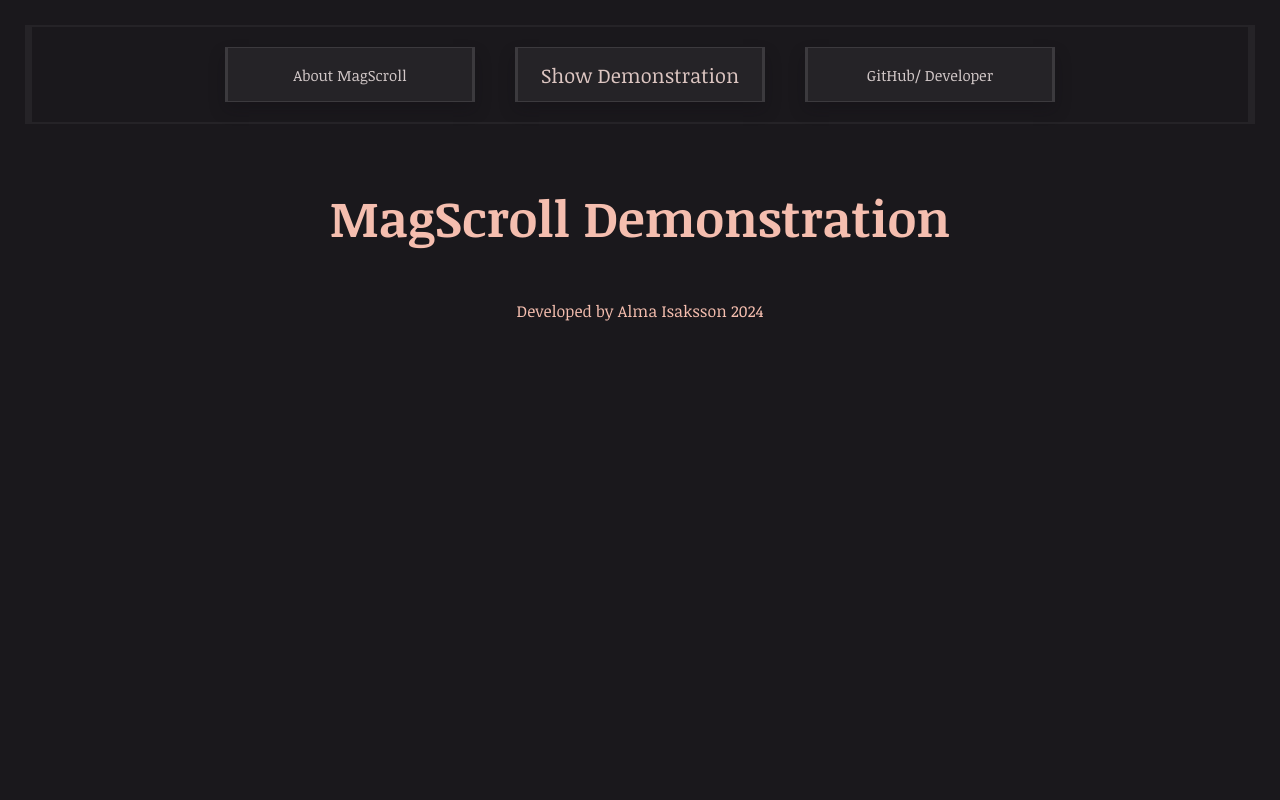
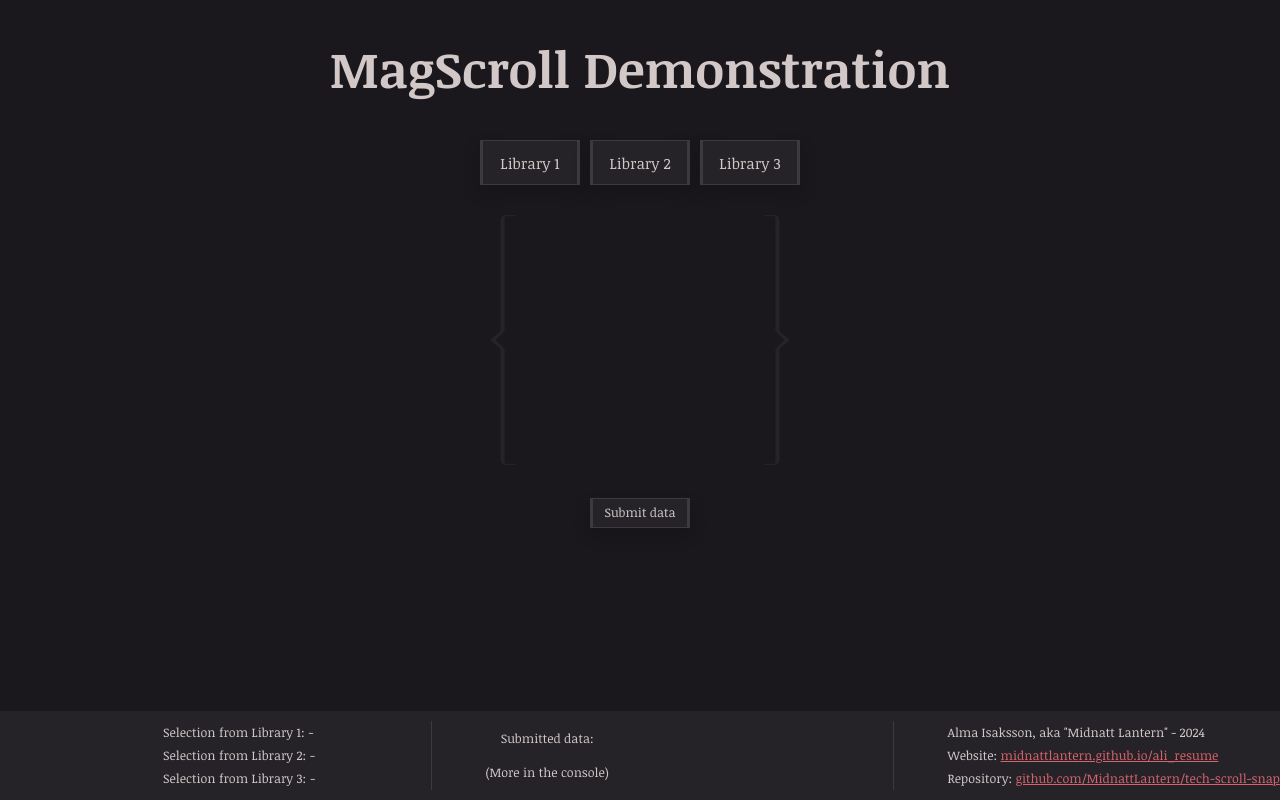
Before and after one commit to MidnattLantern/tech-scroll-snap, a React (Create React App) app: page / in a window 1280 px wide. Built offline with nearby package versions, Linux system fonts and the light colour scheme; a web font is replaced by a local one.

Commit message:
hide page when the screen is too small

```diff
--- a/src/App.tsx
+++ b/src/App.tsx
@@ -1,14 +1,35 @@
-import React from 'react';
+import React, { useState, useEffect } from 'react';
 import './App.css';
-//import ScrollPilotProvider from './pages/scrollPilot/ScrollPilotProvider';
 import LandingPage from './pages/landingPage/LandingPage';
+import TooSmallPage from './pages/tooSmallPage/TooSmallPage';
 
 const App: React.FC = () => {
-  return (<>
-    <div className="App">
-      <LandingPage />
-    </div>
-  </>);
-}
+  const [isSmallScreen, setIsSmallScreen] = useState<boolean>(false);
+
+  const checkScreenSize = () => {
+    setIsSmallScreen(window.innerWidth < 1275);
+  };
+
+  useEffect(() => {
+    checkScreenSize();
+
+    window.addEventListener('resize', checkScreenSize);
+
+    return () => {
+      window.removeEventListener('resize', checkScreenSize);
+    };
+  }, []);
+
+  return (
+    <>
+      {isSmallScreen ? (
+        <TooSmallPage />
+      ) : null}
+      <div className="App">
+          <LandingPage />
+        </div>
+    </>
+  );
+};
 
 export default App;
--- a/src/pages/landingPage/LandingPage.module.css
+++ b/src/pages/landingPage/LandingPage.module.css
@@ -25,11 +25,13 @@
 p{
     color: var(--white-offset);
     font-family: var(--font);
+    cursor: default;
 }
 h1{
     font-size: 50px;
-    color: var(--white-offset);
+    color: var(--white);
     font-family: var(--font);
+    cursor: default;
 }
 a{
     color: var(--theme);
@@ -40,10 +42,6 @@ a{
     flex-direction: row;
     align-items: center;
     justify-content: center;
-    border: 2.5px solid var(--dark);
-    border-left-width: 7.5px;
-    border-right-width: 7.5px;
-    margin: 25px;
 }
 .MainViewContainer{
     display: flex;
--- a/src/pages/landingPage/LandingPage.tsx
+++ b/src/pages/landingPage/LandingPage.tsx
@@ -5,7 +5,7 @@ import AboutPage from "./AboutPage";
 import CreditsPage from "./CreditsPage";
 
 const LandingPage: React.FC = () => {
-    const [renderWindow, setRenderWindow] = useState(0);
+    const [renderWindow, setRenderWindow] = useState(2);
 
     const renderFocusedComponent = () => {
         switch(renderWindow){
@@ -30,11 +30,16 @@ const LandingPage: React.FC = () => {
     };
 
     return(<>
+        {/*
         <div className={Styles.Header}>
             <button onClick={() => {setRenderWindow(1)}} >About MagScroll</button>
             <button onClick={() => {setRenderWindow(2)}} className={Styles.VIPButton}>Show Demonstration</button>
             <button onClick={() => {setRenderWindow(3)}} >GitHub/ Developer</button>
         </div>
+        */}
+
+<h1> MagScroll Demonstration </h1>
+
         <div className={Styles.MainViewContainer}>
             {renderFocusedComponent()}
         </div>
--- a/src/pages/scrollPilot/ScrollPilot.module.css
+++ b/src/pages/scrollPilot/ScrollPilot.module.css
@@ -131,7 +131,6 @@
     width: 22%;
     padding-left: 50px;
     height: 100%;
-    border-right: 1.5px solid var(--edge);
     display: flex;
     flex-direction: column;
     justify-content: center;
@@ -147,4 +146,11 @@ margin-left: 50px;
     font-size: 12.5px;
     margin-top: 7.5px;
 }
+.EtcDivision{
+    display: flex;
+    flex-direction: column;
+    justify-content: center;
+    padding-left: 50px;
+    border-left: 1.5px solid var(--edge);
+}
 /* ---^--- */
--- a/src/pages/scrollPilot/ScrollPilotProvider.tsx
+++ b/src/pages/scrollPilot/ScrollPilotProvider.tsx
@@ -100,9 +100,14 @@ const ScrollPilotProvider: React.FC = () => {
                 </tr>
             </table>
 
-            <div className={Styles.AlignSubmittedDataText}>
-                <p className={Styles.StatusBarContent}>Submitted data:</p>
-            </div>
+            <table className={Styles.AlignSubmittedDataText}>
+                <tr>
+                    <td className={Styles.StatusBarContent}>Submitted data:</td>
+                </tr>
+                <tr>
+                    <td className={Styles.StatusBarContent}>{"(More in the console)"}</td>
+                </tr>
+            </table>
 
             <table className={Styles.SubmittedDataDivision}>
                     {tableData.length !== 0 && (<>
@@ -115,6 +120,18 @@ const ScrollPilotProvider: React.FC = () => {
                     </>)}
             </table>
 
+            <table className={Styles.EtcDivision}>
+                <tr>
+                    <td className={Styles.StatusBarContent}>Alma Isaksson, aka "Midnatt Lantern" - 2024</td>
+                </tr>
+                <tr>
+                    <td className={Styles.StatusBarContent}>Website: <a href="https://midnattlantern.github.io/ali_resume/" target="_blank" rel="noopener noreferrer">midnattlantern.github.io/ali_resume</a></td>
+                </tr>
+                <tr>
+                    <td className={Styles.StatusBarContent}>Repository: <a href="https://github.com/MidnattLantern/tech-scroll-snap/" target="_blank" rel="noopener noreferrer">github.com/MidnattLantern/tech-scroll-snap</a></td>
+                </tr>
+            </table>
+
         </div>
 
     </> : <p>loading</p>)
--- /dev/null
+++ b/src/pages/tooSmallPage/TooSMallPage.module.css
@@ -0,0 +1,18 @@
+.Container {
+    z-index: 9;
+    position: fixed;
+    display: flex;
+    flex-direction: column;
+    justify-content: baseline;
+    align-items: center;
+    width: 100%;
+    height: 100%;
+    backdrop-filter: blur(10px);
+    -webkit-backdrop-filter: blur(10px);
+    background-color: rgba(26, 24, 28, 0.5);
+}
+
+h1,
+p{
+    color: var(--white);
+}
--- /dev/null
+++ b/src/pages/tooSmallPage/TooSmallPage.tsx
@@ -0,0 +1,11 @@
+import Styles from "./TooSMallPage.module.css";
+
+const TooSmallPage: React.FC = () => {
+
+    return(<div className={Styles.Container}>
+        <h1>Window too small</h1>
+        <p>Expand the window or switch to a desktop</p>
+    </div>)
+};
+
+export default TooSmallPage;
```
